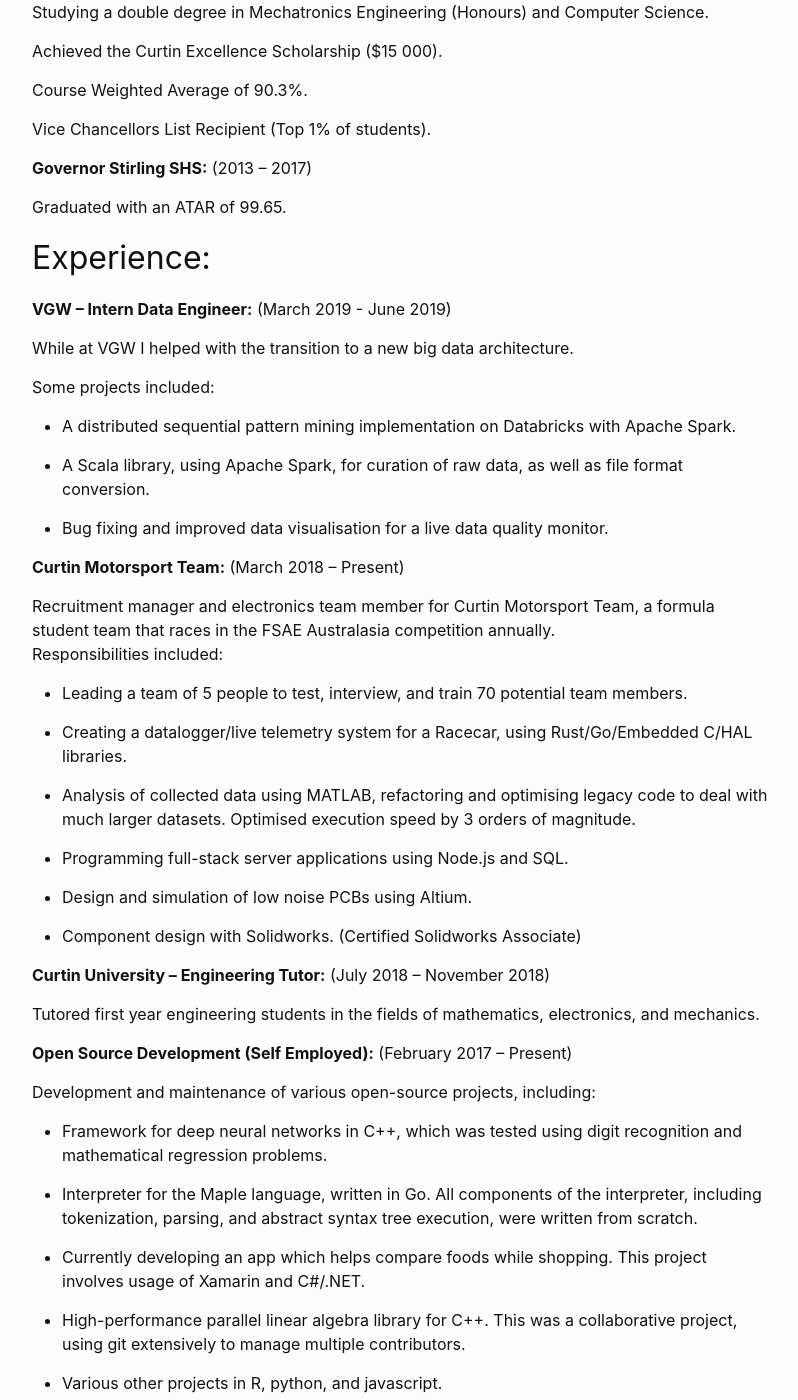
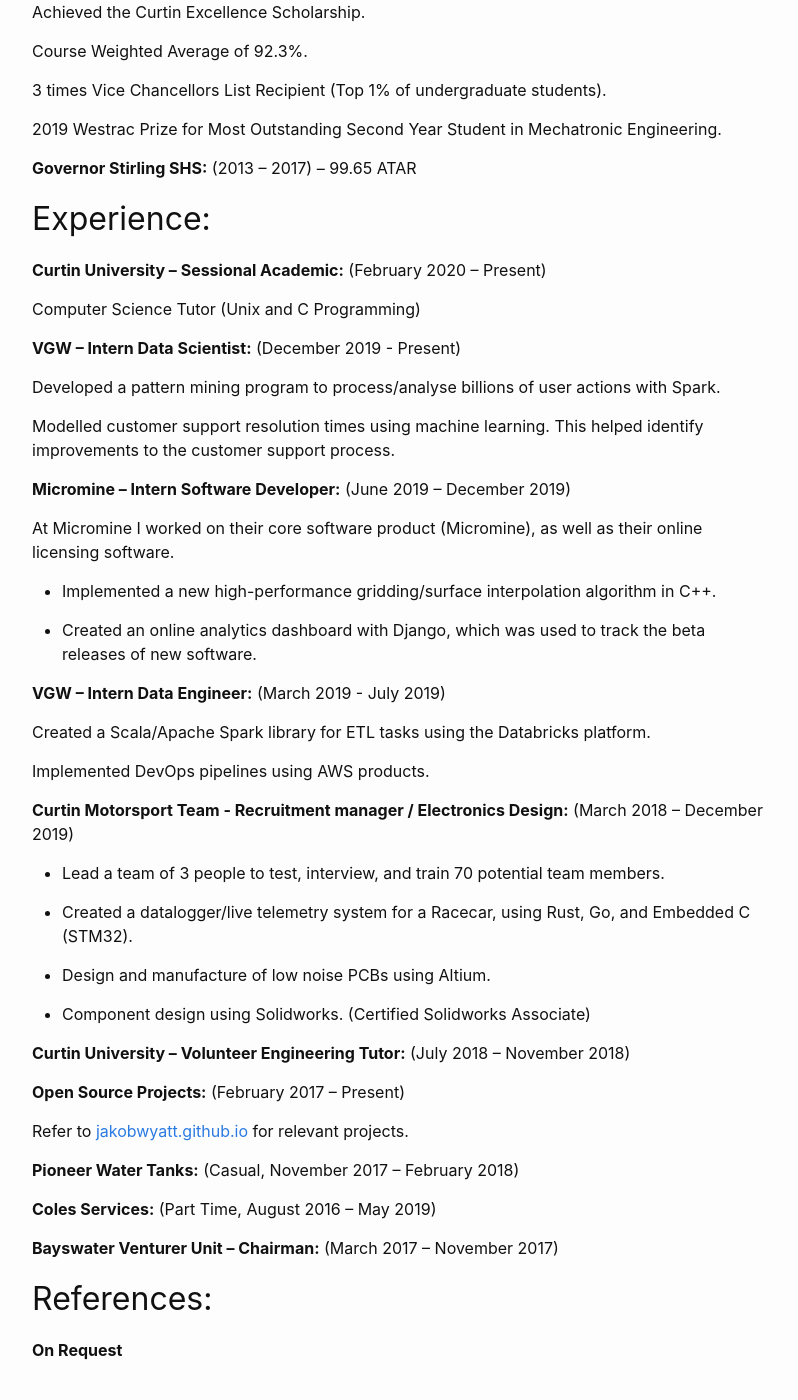
Before and after one commit to JakobWyatt/blog, a Jekyll site: the page built from resume.md, in a window 1280 px wide and 1400 px high, scrolled down 266 px. Shown: the whole window, without its empty margins (238-1036 px from the left). Built offline with Jekyll 4.4.1, drawn with Linux system fonts in a browser that asks for light colours; some of the changed text lies outside the part shown.

Commit message:
Update website

```diff
--- a/resume.md
+++ b/resume.md
@@ -4,116 +4,82 @@
 permalink: /resume/
 ---
 
+
 ## Education:
 
-**Curtin University:** (2018 -- 2022)
+**Curtin University (Mechatronics Engineering (Honours) and Computer
+Science):** (2018 --2022)
 
-Studying a double degree in Mechatronics Engineering (Honours) and
-Computer Science.
+Achieved the Curtin Excellence Scholarship.
 
-Achieved the Curtin Excellence Scholarship (\$15 000).
+Course Weighted Average of 92.3%.
 
-Course Weighted Average of 90.3%.
+3 times Vice Chancellors List Recipient (Top 1% of undergraduate
+students).
 
-Vice Chancellors List Recipient (Top 1% of students).
+2019 Westrac Prize for Most Outstanding Second Year Student in
+Mechatronic Engineering.
 
-**Governor Stirling SHS:** (2013 -- 2017)
-
-Graduated with an ATAR of 99.65.
+**Governor Stirling SHS:** (2013 -- 2017) -- 99.65 ATAR
 
 ## Experience:
 
-**VGW -- Intern Data Engineer:** (March 2019 - June 2019)
+**Curtin University -- Sessional Academic:** (February 2020 -- Present)
 
-While at VGW I helped with the transition to a new big data
-architecture.
+Computer Science Tutor (Unix and C Programming)
 
-Some projects included:
+**VGW -- Intern Data Scientist:** (December 2019 - Present)
 
--   A distributed sequential pattern mining implementation on Databricks
-    with Apache Spark.
+Developed a pattern mining program to process/analyse billions of user
+actions with Spark.
 
--   A Scala library, using Apache Spark, for curation of raw data, as
-    well as file format conversion.
+Modelled customer support resolution times using machine learning. This
+helped identify improvements to the customer support process.
 
--   Bug fixing and improved data visualisation for a live data quality
-    monitor.
+**Micromine -- Intern Software Developer:** (June 2019 -- December 2019)
 
-**Curtin Motorsport Team:** (March 2018 -- Present)
+At Micromine I worked on their core software product (Micromine), as
+well as their online licensing software.
 
-Recruitment manager and electronics team member for Curtin Motorsport
-Team, a formula student team that races in the FSAE Australasia
-competition annually. \
-Responsibilities included:
+-   Implemented a new high-performance gridding/surface interpolation
+    algorithm in C++.
 
--   Leading a team of 5 people to test, interview, and train 70
-    potential team members.
+-   Created an online analytics dashboard with Django, which was used to
+    track the beta releases of new software.
 
--   Creating a datalogger/live telemetry system for a Racecar, using
-    Rust/Go/Embedded C/HAL libraries.
+**VGW -- Intern Data Engineer:** (March 2019 - July 2019)
 
--   Analysis of collected data using MATLAB, refactoring and optimising
-    legacy code to deal with much larger datasets. Optimised execution
-    speed by 3 orders of magnitude.
+Created a Scala/Apache Spark library for ETL tasks using the Databricks
+platform.
 
--   Programming full-stack server applications using Node.js and SQL.
+Implemented DevOps pipelines using AWS products.
 
--   Design and simulation of low noise PCBs using Altium.
+**Curtin Motorsport Team - Recruitment manager / Electronics Design:**
+(March 2018 -- December 2019)
 
--   Component design with Solidworks. (Certified Solidworks Associate)
+-   Lead a team of 3 people to test, interview, and train 70 potential
+    team members.
 
-**Curtin University -- Engineering Tutor:** (July 2018 -- November 2018)
+-   Created a datalogger/live telemetry system for a Racecar, using
+    Rust, Go, and Embedded C (STM32).
 
-Tutored first year engineering students in the fields of mathematics,
-electronics, and mechanics.
+-   Design and manufacture of low noise PCBs using Altium.
 
-**Open Source Development (Self Employed):** (February 2017 -- Present)
+-   Component design using Solidworks. (Certified Solidworks Associate)
 
-Development and maintenance of various open-source projects, including:
+**Curtin University -- Volunteer Engineering Tutor:** (July 2018 --
+November 2018)
 
--   Framework for deep neural networks in C++, which was tested using
-    digit recognition and mathematical regression problems.
+**Open Source Projects:** (February 2017 -- Present)
 
--   Interpreter for the Maple language, written in Go. All components of
-    the interpreter, including tokenization, parsing, and abstract
-    syntax tree execution, were written from scratch.
-
--   Currently developing an app which helps compare foods while
-    shopping. This project involves usage of Xamarin and C\#/.NET.
-
--   High-performance parallel linear algebra library for C++. This was a
-    collaborative project, using git extensively to manage multiple
-    contributors.
-
--   Various other projects in R, python, and javascript.
+Refer to [jakobwyatt.github.io](https://jakobwyatt.github.io) for
+relevant projects.
 
 **Pioneer Water Tanks:** (Casual, November 2017 -- February 2018)
 
-Responsibilities included:
+**Coles Services:** (Part Time, August 2016 -- May 2019)
 
--   Machine operation (tapping machine, guillotine, and roll former)
-
--   Machine maintenance
-
--   Sensor diagnostics
-
--   Painting and cleaning
-
-**Bayswater Sea Scouts:** (March 2017 -- November 2017)
-
-Previously served as the chairman for Bayswater venturer unit, with
-other roles including vice-chairman and secretary.
-
-Lead a team of 15 people for event organisation. Skills included
-leadership, risk management, fundraising, finance, and public speaking.
-
-## Qualifications:
-
--   2016- Unit Management course (Scout Association of Australia)
-
--   2015 - Australian Scout Medallion (Scout Association of Australia)
-
--   2015- Leadership Skills course (Scout Association of Australia)
+**Bayswater Venturer Unit -- Chairman:** (March 2017 -- November 2017)
 
 ## References:
 
```
Also changed, not shown: projects.md (+0 -4 lines).
